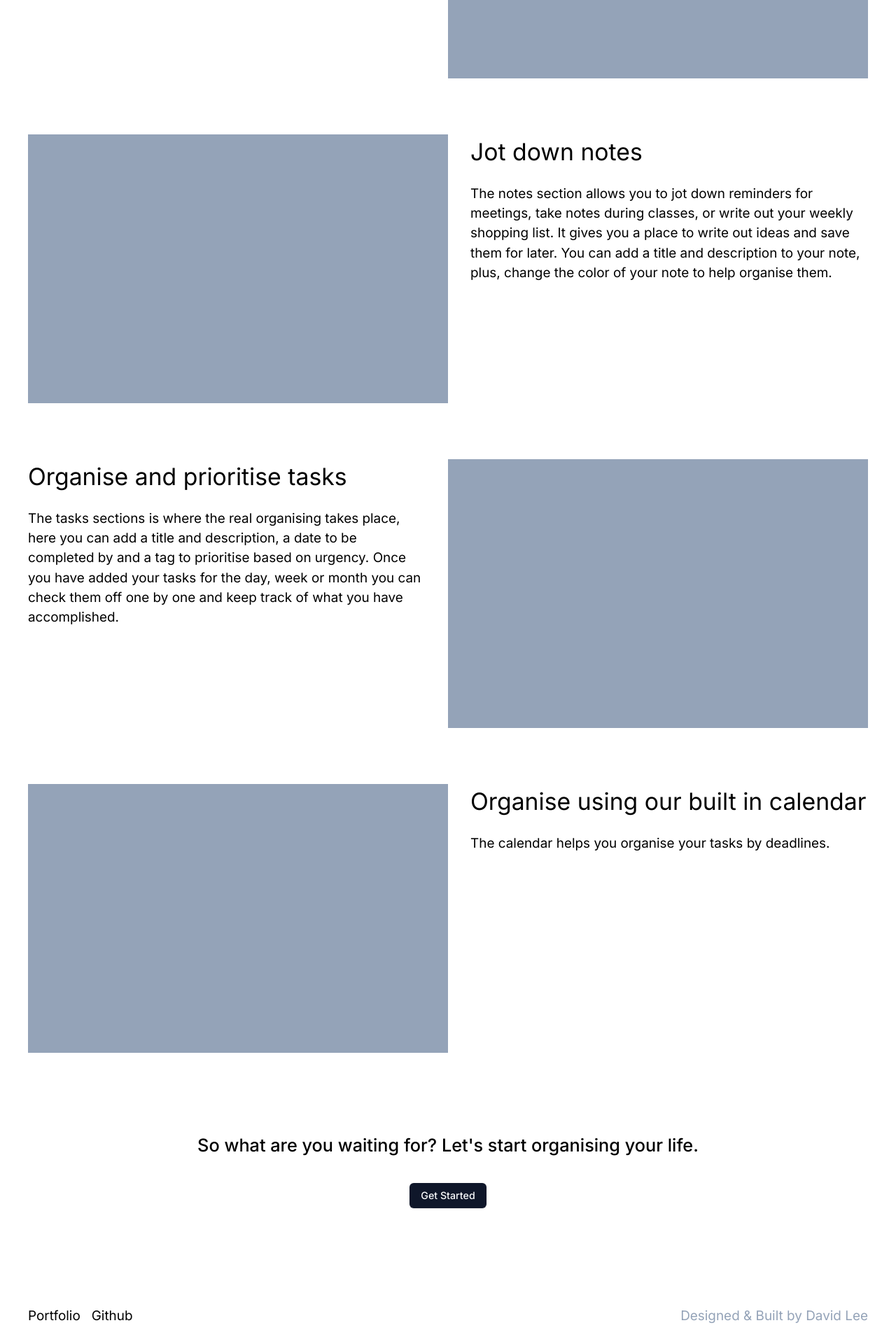
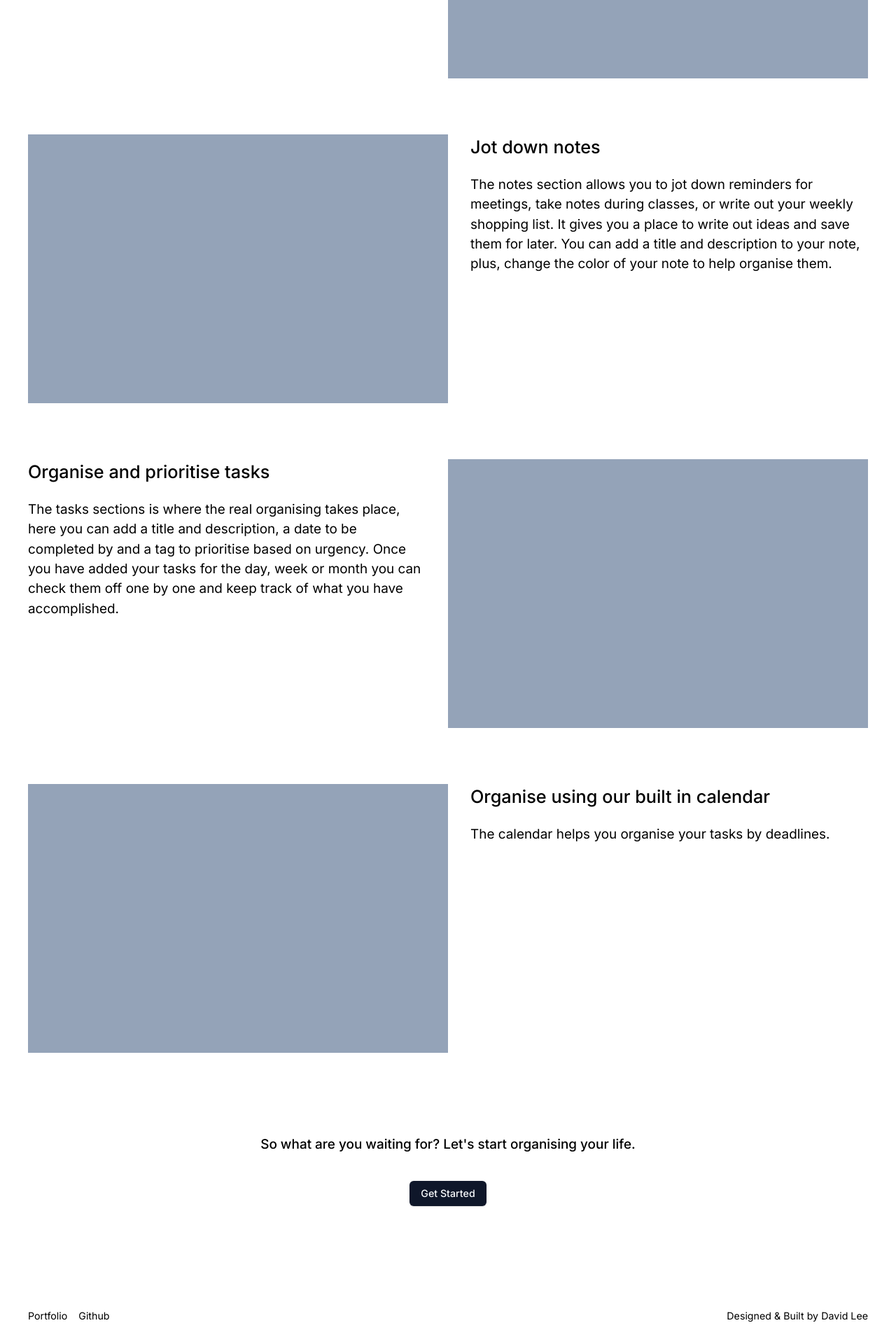
Before and after one commit to DLee1993/scribblepad, a Next.js app: page / in a window 1280 px wide. Shown: the part 816-2736 px from the top of the page at 70% size. Built offline with nearby package versions, Linux system fonts and the light colour scheme.

Commit message:
adjusted font sizing, weight and color to improve accessibility

```diff
--- a/app/page.tsx
+++ b/app/page.tsx
@@ -30,7 +30,7 @@ export default function Home() {
                 <section id="features" className="mt-20">
                     <section id="dashboard" className="flex flex-wrap mb-20 gap-y-5 lg:gap-y-0">
                         <article className="flex flex-col gap-y-5 lg:pr-8 w-full lg:w-1/2">
-                            <h2 className="text-lg">The Dashboard</h2>
+                            <h2 className="text-md font-medium">The Dashboard</h2>
                             <p>
                                 The dashboard gives you a sneak peak into what&apos;s going on,
                                 track the progress of your tasks, see your recent notes and see the
@@ -46,7 +46,7 @@ export default function Home() {
                         className="flex flex-row-reverse flex-wrap mb-20 gap-y-5 lg:gap-y-0"
                     >
                         <article className="flex flex-col gap-y-5 lg:pl-8 w-full lg:w-1/2">
-                            <h2 className="text-lg">Jot down notes</h2>
+                            <h2 className="text-md font-medium">Jot down notes</h2>
                             <p>
                                 The notes section allows you to jot down reminders for meetings,
                                 take notes during classes, or write out your weekly shopping list.
@@ -59,7 +59,7 @@ export default function Home() {
                     </section>
                     <section id="tasks" className="flex flex-wrap mb-20 gap-y-5 lg:gap-y-0">
                         <article className="flex flex-col gap-y-5 lg:pr-8 w-full lg:w-1/2">
-                            <h2 className="text-lg">Organise and prioritise tasks</h2>
+                            <h2 className="text-md font-medium">Organise and prioritise tasks</h2>
                             <p>
                                 The tasks sections is where the real organising takes place, here
                                 you can add a title and description, a date to be completed by and a
@@ -75,7 +75,7 @@ export default function Home() {
                         className="flex flex-row-reverse flex-wrap mb-20 gap-y-5 lg:gap-y-0"
                     >
                         <article className="flex flex-col gap-y-5 lg:pl-8 w-full lg:w-1/2">
-                            <h2 className="text-lg">Organise using our built in calendar</h2>
+                            <h2 className="text-md font-medium">Organise using our built in calendar</h2>
                             <p>The calendar helps you organise your tasks by deadlines.</p>
                         </article>
                         <figure className="bg-slate-400 w-full lg:w-1/2 lg:min-w-96 h-96"></figure>
@@ -84,12 +84,12 @@ export default function Home() {
             </main>
             <footer>
                 <section className="min-h-44 2xl:min-h-72 flex flex-col justify-evenly items-center text-center mb-20">
-                    <h3 className="text-md font-medium">
+                    <h3 className="text-base font-medium">
                         So what are you waiting for? Let&apos;s start organising your life.
                     </h3>
                     <Button onClick={toggleSignIn}>Get Started</Button>
                 </section>
-                <section className="min-h-20 flex flex-wrap justify-center lg:justify-between items-center px-10">
+                <section className="min-h-20 flex flex-col sm:flex-row justify-center sm:justify-between items-center px-10 gap-y-5 text-sm">
                     <ul className="flex gap-x-4">
                         <li>
                             <Link href="https://portfolio-23u5.onrender.com/" target="_blank">
@@ -102,7 +102,7 @@ export default function Home() {
                             </Link>
                         </li>
                     </ul>
-                    <p className="text-slate-400">
+                    <p>
                         Designed & Built by <span>David Lee</span>
                     </p>
                 </section>
```
